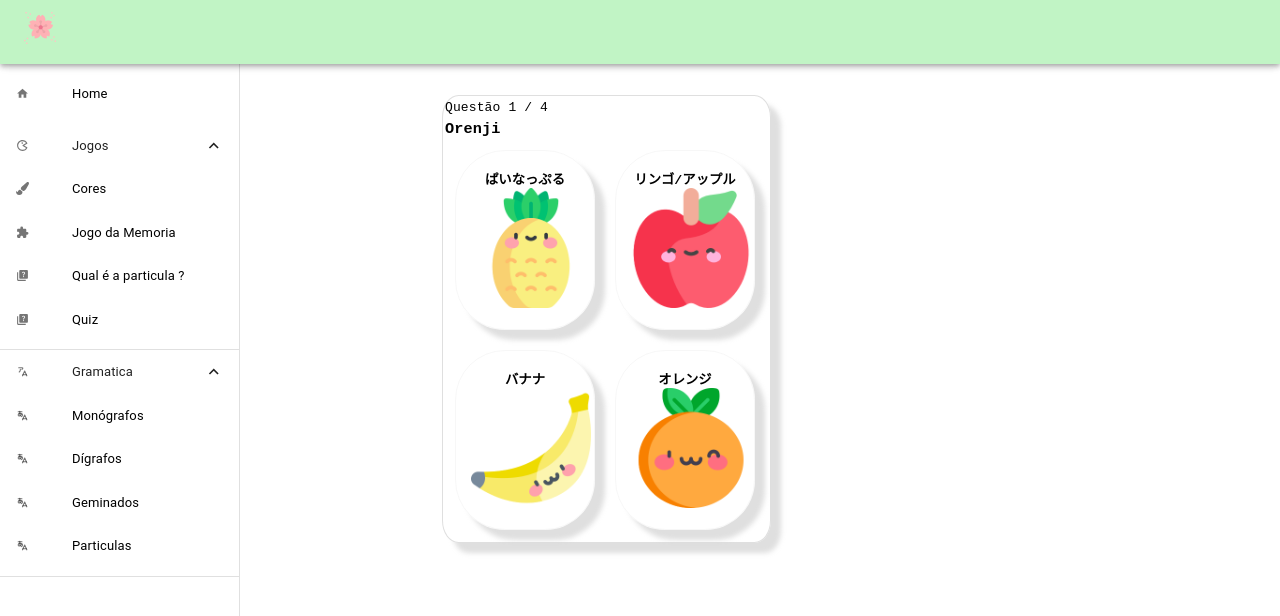
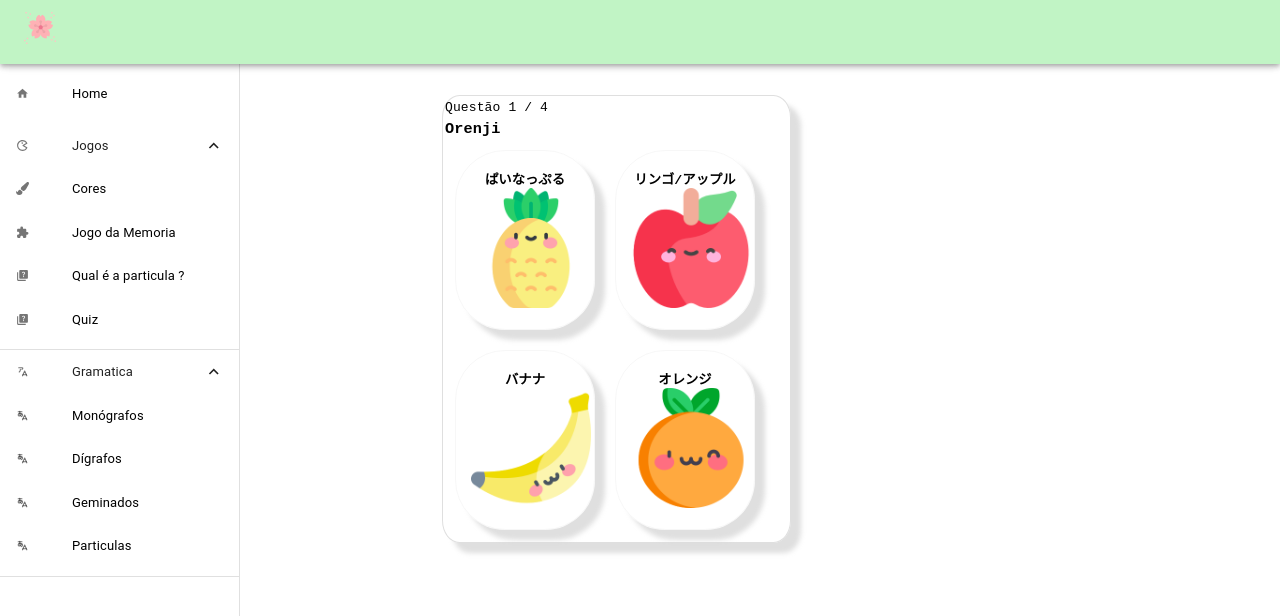
Before and after one commit to deborafsm/nihongo-san, a React (Create React App) app in the folder my-app/: page /quiz-game in a window 1280 px wide. Shown: the top 616 px of the page. Built offline with nearby package versions, Linux system fonts and the light colour scheme.

Commit message:
Update style-quiz.css

```diff
--- a/my-app/src/components/Questions/style-quiz.css
+++ b/my-app/src/components/Questions/style-quiz.css
@@ -3,7 +3,7 @@
   justify-content: center;
   align-items: center;
   border: 1px solid rgba(212, 212, 212, 0.75);
-  width: 51%;
+  width: 54%;
   padding: 2px;
   border-radius: 5%;
   box-shadow: 10px 10px 5px 0px rgba(212, 212, 212, 0.75);
```
